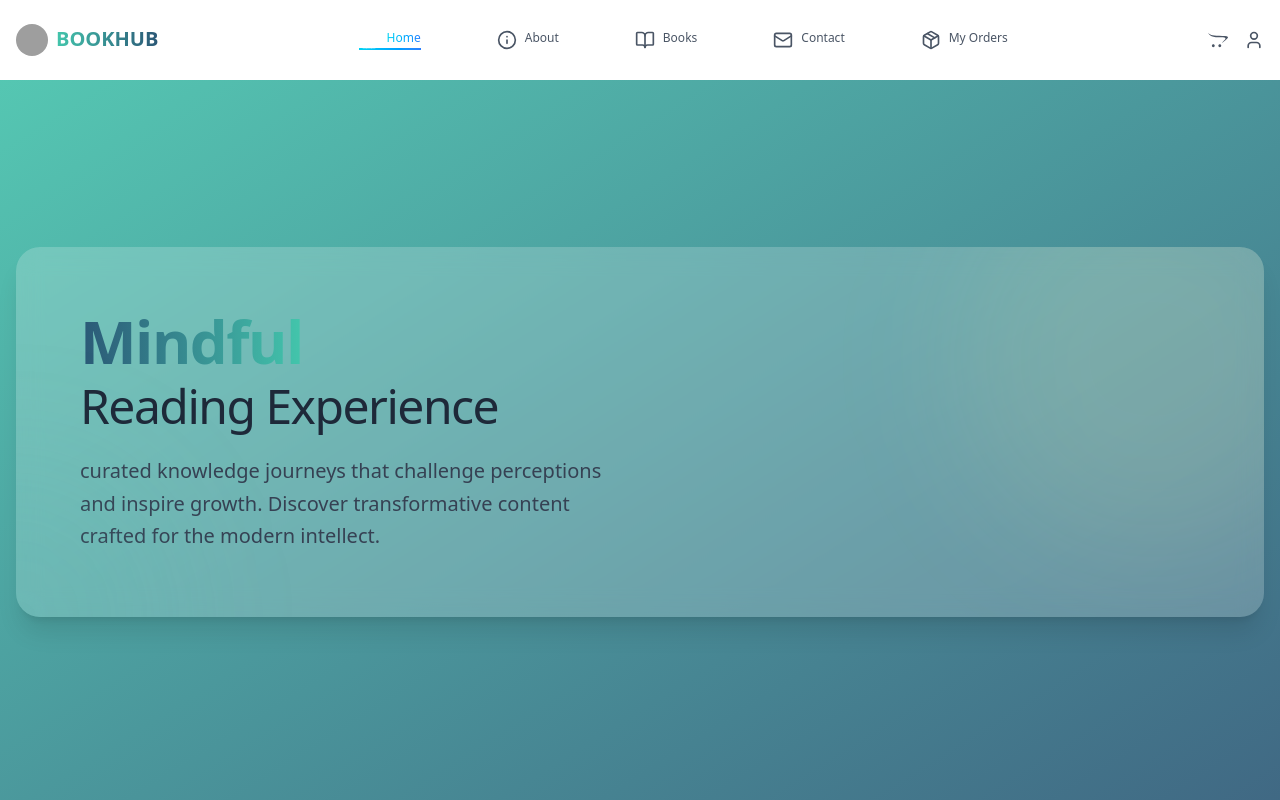
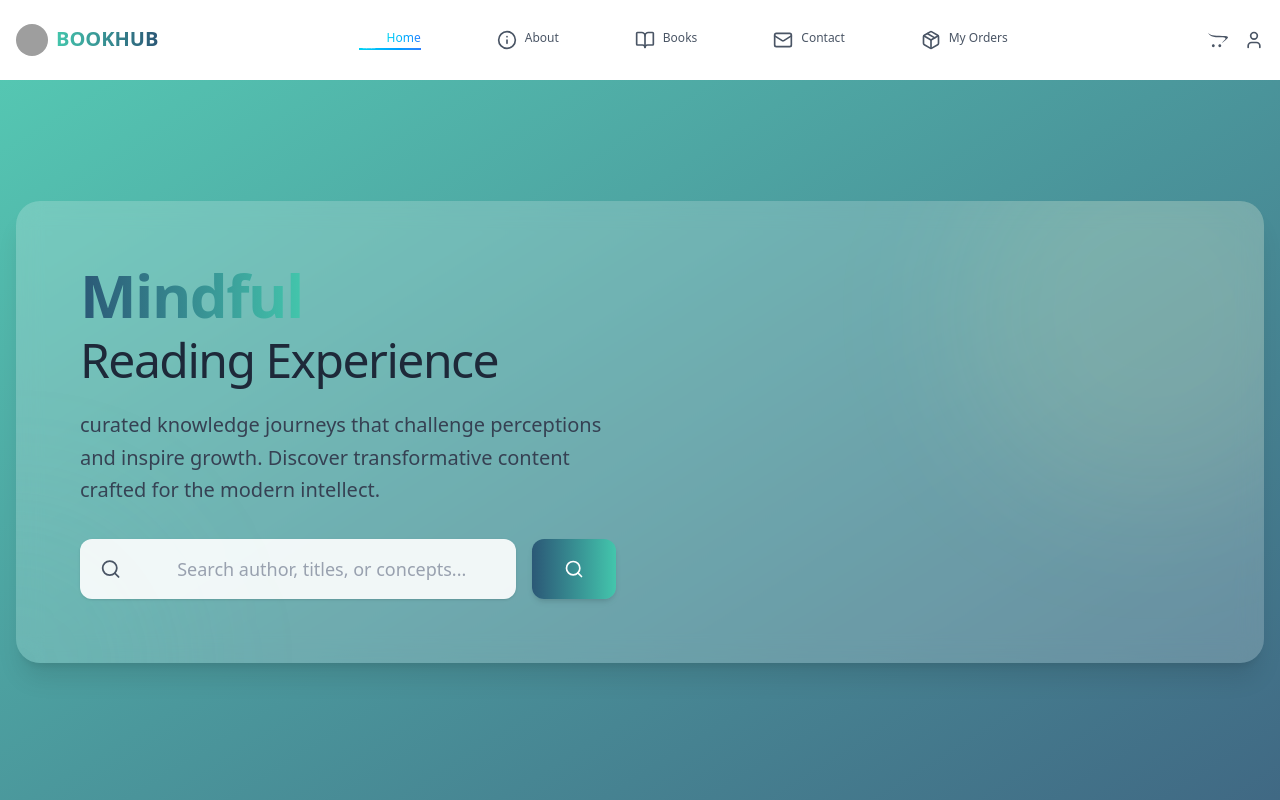
Before and after one commit to Tejascodes21/BookHub, a React (Vite) app in the folder frontend/: page / in a window 1280 px wide. Built offline with nearby package versions, Linux system fonts and the light colour scheme; grey boxes are pictures that could not be loaded.

Commit message:
updated banner

```diff
--- a/frontend/src/assets/dummystyles.js
+++ b/frontend/src/assets/dummystyles.js
@@ -68,12 +68,12 @@ export const navbarStyles = {
     "absolute top-0 right-0 -mt-1 -mr-1 w-5 h-5 flex items-center justify-center text-[10px] font-bold text-white bg-gradient-to-r from-amber-500 to-orange-600 rounded-full",
 
       // Update these functions:
-  mobileNavIcon: (isActive, color) => {
+  mobileNavIcon1: (isActive, color) => {
     const baseColor = color.includes('violet') ? 'violet' : color.split('-')[1];
     return `h-5 w-5 ${isActive ? `text-${baseColor}-500` : "text-gray-600"}`;
   },
 
-  mobileNavText: (isActive, color) => {
+  mobileNavText1: (isActive, color) => {
     const baseColor = color.includes('violet') ? 'violet' : color.split('-')[1];
     return `ml-3 ${isActive ? `text-${baseColor}-600 font-medium` : "text-gray-600"}`;
   },
--- a/frontend/src/components/Banner.jsx
+++ b/frontend/src/components/Banner.jsx
@@ -1,13 +1,39 @@
-import React from "react";
+import React, { useState, useEffect } from "react";
+import { useNavigate } from "react-router-dom";
+import { Search } from "lucide-react";
+import { words } from "../assets/dummydata";
 import {
   headerText,
   container,
+  formContainer,
   glassBox,
   geometricOverlay,
   subHeader,
   paragraphText,
+  inputWrapper,
+  searchButton,
+  inputField,
 } from "../assets/dummystyles";
+
 const Banner = () => {
+  const [searchQuery, setSearchQuery] = useState("");
+  const [currentWord, setCurrentWord] = useState(0);
+
+  const navigate = useNavigate();
+
+  useEffect(() => {
+    const interval = setInterval(() => {
+      setCurrentWord((prev) => (prev + 1) % words.length);
+    }, 2000);
+    return () => clearInterval(interval);
+  }, []);
+
+  const handleSearch = (e) => {
+    e.preventDefault();
+    if (searchQuery.trim()) {
+      navigate(`/books?search=${encodeURIComponent(searchQuery.trim())}`);
+    }
+  };
   return (
     <div className={container}>
       <div className={glassBox}>
@@ -31,6 +57,59 @@ const Banner = () => {
                   the modern intellect.
                 </p>
               </div>
+              {/* SEARCH FUNCTION*/}
+              <form onSubmit={handleSearch} className="space-y-6 md:space-y-8">
+                <div className={formContainer}>
+                  <div className={inputWrapper}>
+                    {/* Background */}
+                    <div className="absolute inset-0 bg-white/90 rounded-lg md:rounded-xl shadow-sm" />
+
+                    {/* Icon + Input */}
+                    <div className="relative flex items-center w-full">
+                      <Search className="ml-4 md:ml-5 w-5 h-5 md:w-6 md:h-6 text-gray-600 group-focus-within:text-[#285876]" />
+                      {/* <input
+                        type="text"
+                        value={searchQuery}
+                        onChange={(e) => setSearchQuery(e.target.value)}
+                        placeholder="Search books..."
+                        className="w-full px-4 py-2 pl-12 rounded-lg border border-gray-300 focus:outline-none focus:ring-2 focus:ring-[#43C6AC]"
+                      />
+                      <button
+                        type="submit"
+                        className="ml-2 px-4 py-2 rounded-lg bg-gradient-to-r from-[#2B5876] to-[#43C6AC] text-white"
+                      >
+                        Search
+                      </button> */}
+                      <input
+                        type="text"
+                        value={searchQuery}
+                        onChange={(e) => setSearchQuery(e.target.value)}
+                        placeholder="Search author, titles, or concepts..."
+                        className={inputField}
+                      />
+                    </div>
+                  </div>
+                  <button type="submit" className={searchButton}>
+                    <Search className=" w-4 h-4 md:w-5 md:h-5" />
+                    <span className="sr-only">Search</span>
+                  </button>
+                </div>
+              </form>
+
+              {/*{/*STATS
+              <div className={stateContainer}>
+                {[
+                  { number: "50k+", label: "Tickets" },
+                  { number: "1.2M", label: "Readers" },
+                  { number: "240+", label: "Topics" },
+                ].map((state, i) => (
+                  <div key={i} className="flex flex-col items-center">
+                    <div className={statBox}>{state.number}</div>
+                    <div className={statLabel}>{state.label}</div>
+                  </div>
+                ))}
+              </div>*/ //stats not showing
+}
             </div>
           </div>
         </div>
```
